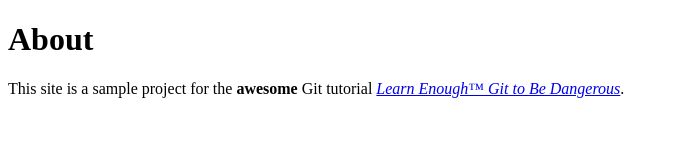
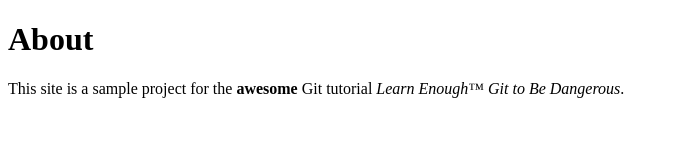
Before and after one commit to ToshiyukiGomi/website, a plain HTML site: page about.html in a window 1280 px wide. Shown: the whole page, without its empty margins (0-679 px from the left). Drawn offline with Linux system fonts and the light colour scheme.

```diff
--- a/about.html
+++ b/about.html
@@ -7,7 +7,7 @@
     <h1>About</h1>
     <p>
       This site is a sample project for the <strong>awesome</strong> Git
-      tutorial <a href="https://learnenough.com/git-tutorial"><em>Learn Enough™ Git to Be Dangerous</em></a>.
+      tutorial <em>Learn Enough™ Git to Be Dangerous</em>.
     </p>
   </body>
 </html>
```
Also changed, not shown: index.html (+1 -0 lines).
